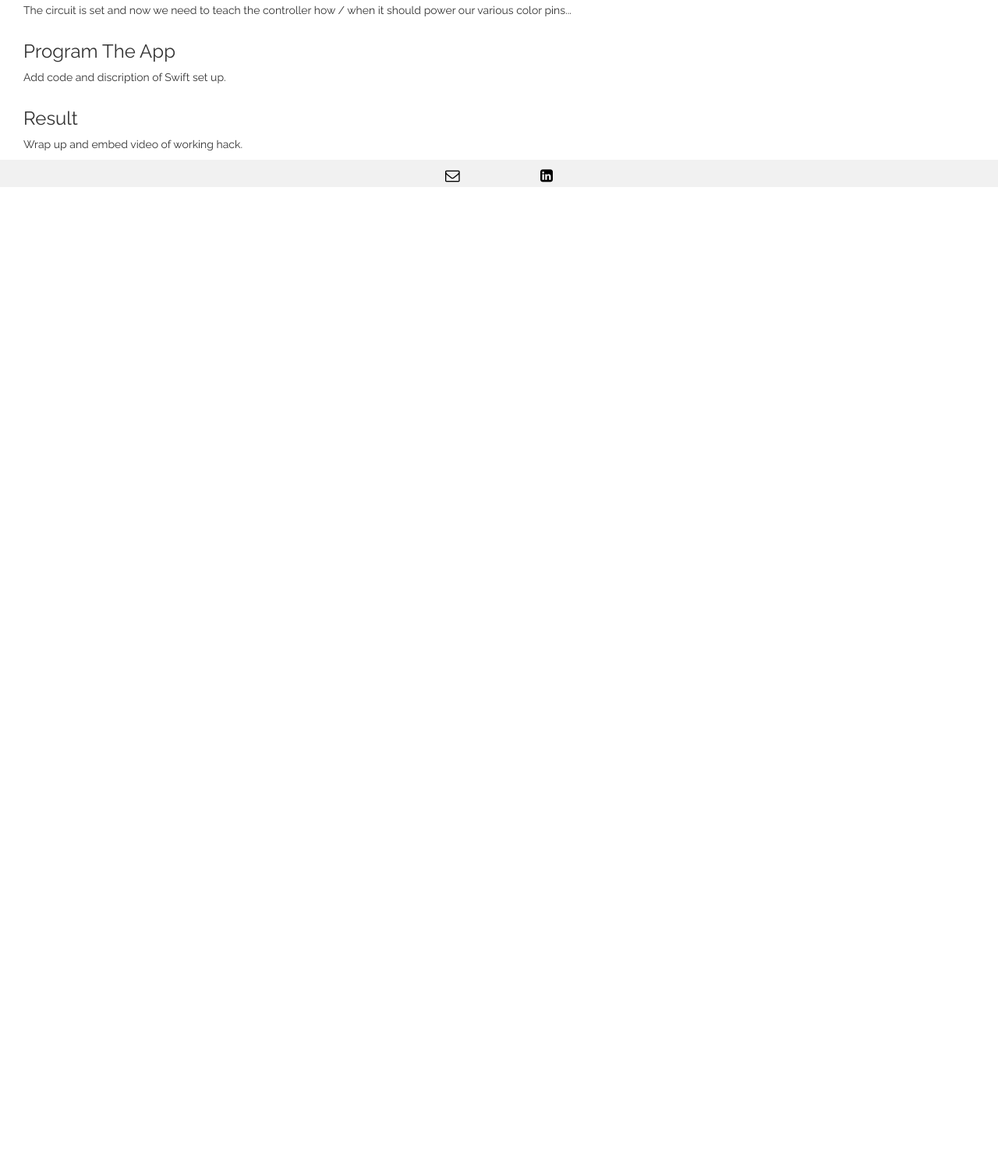
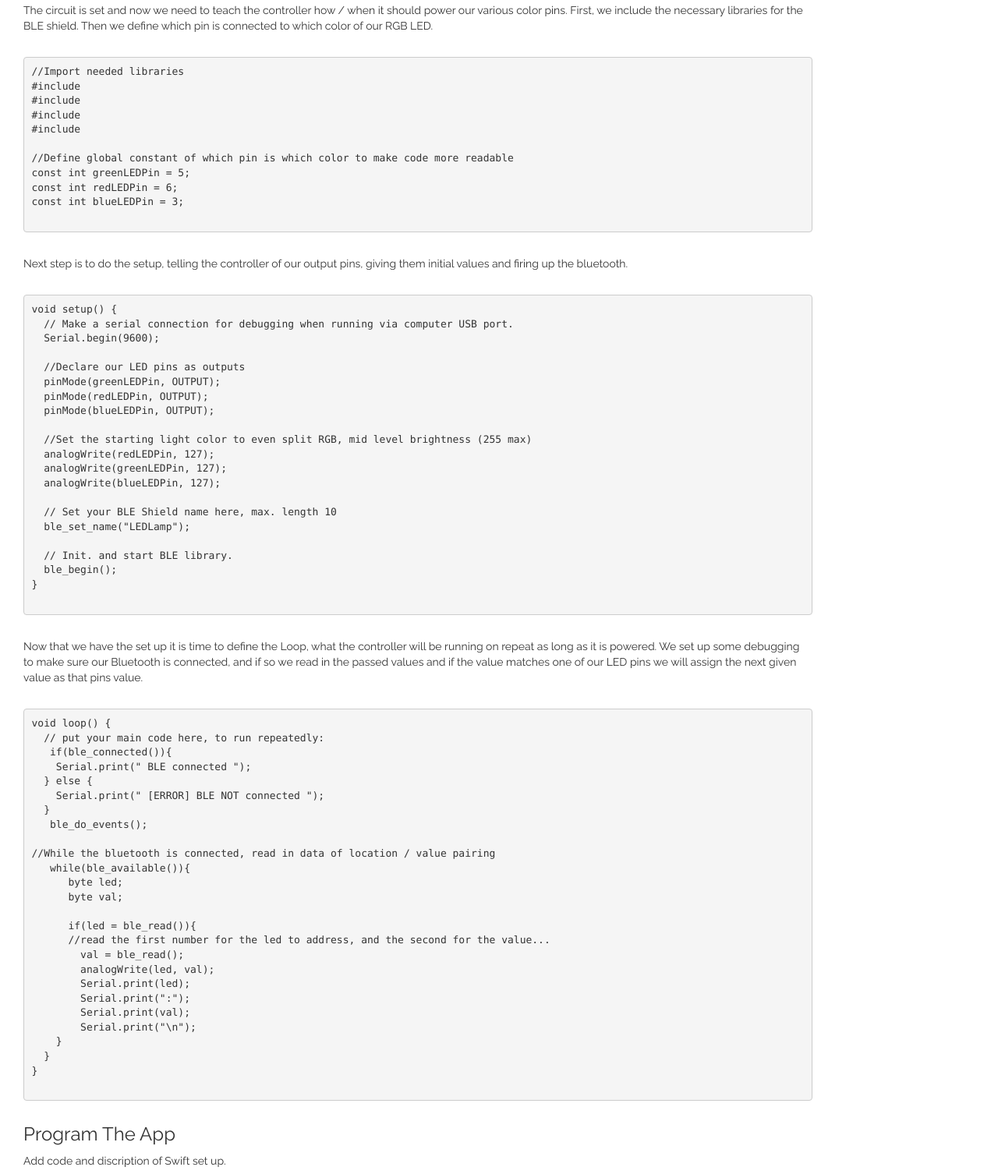
Before and after one commit to craigliesinger/craigliesinger.github.io, a plain HTML site: page index.html at #!/BLED in a window 1280 px wide. Shown: the part 1454-2960 px from the top of the page at 78% size. Before the commit the page ends 1694 px from the top, so only its background shows below. Drawn offline with nearby package versions, Linux system fonts and the light colour scheme; some packages are replaced by stand-ins of ours.

Commit message:
adding .ino code

```diff
--- a/partials/bled.html
+++ b/partials/bled.html
@@ -36,7 +36,75 @@
 	</div>
 	<div class="col-md-10">
 		<h3>Program The MicroController</h3>
-		<p>The circuit is set and now we need to teach the controller how / when it should power our various color pins...</p>
+		<p>The circuit is set and now we need to teach the controller how / when it should power our various color pins. First, we include the necessary libraries for the BLE shield.  Then we define which pin is connected to which color of our RGB LED.</p>
+		<br/>
+		<pre class="prettyprint">
+//Import needed libraries
+#include <SPI.h>
+#include <EEPROM.h>
+#include <boards.h>
+#include <RBL_nRF8001.h>
+
+//Define global constant of which pin is which color to make code more readable
+const int greenLEDPin = 5;
+const int redLEDPin = 6;
+const int blueLEDPin = 3;
+		</pre>
+		<br/>
+		<p>Next step is to do the setup, telling the controller of our output pins, giving them initial values and firing up the bluetooth.</p>
+		<br/>
+		<pre class="prettyprint">
+void setup() {
+  // Make a serial connection for debugging when running via computer USB port.
+  Serial.begin(9600);
+
+  //Declare our LED pins as outputs
+  pinMode(greenLEDPin, OUTPUT);
+  pinMode(redLEDPin, OUTPUT);
+  pinMode(blueLEDPin, OUTPUT);
+
+  //Set the starting light color to even split RGB, mid level brightness (255 max)
+  analogWrite(redLEDPin, 127);
+  analogWrite(greenLEDPin, 127);
+  analogWrite(blueLEDPin, 127);
+
+  // Set your BLE Shield name here, max. length 10
+  ble_set_name("LEDLamp");
+
+  // Init. and start BLE library.
+  ble_begin();
+}
+		</pre>
+		<br/>
+		<p>Now that we have the set up it is time to define the Loop, what the controller will be running on repeat as long as it is powered.  We set up some debugging to make sure our Bluetooth is connected, and if so we read in the passed values and if the value matches one of our LED pins we will assign the next given value as that pins value.</p>
+	<br/>
+	<pre class="prettyprint">
+void loop() {
+  // put your main code here, to run repeatedly:
+   if(ble_connected()){
+    Serial.print(" BLE connected ");
+  } else {
+    Serial.print(" [ERROR] BLE NOT connected ");
+  }
+   ble_do_events();
+
+//While the bluetooth is connected, read in data of location / value pairing
+   while(ble_available()){
+      byte led;
+      byte val;
+
+      if(led = ble_read()){
+      //read the first number for the led to address, and the second for the value...
+        val = ble_read();
+        analogWrite(led, val);
+        Serial.print(led);
+        Serial.print(":");
+        Serial.print(val);
+        Serial.print("\n");
+    }
+  }
+}
+	</pre>
 	</div>
 	<div class="col-md-10">
 		<h3>Program The App</h3>
```
